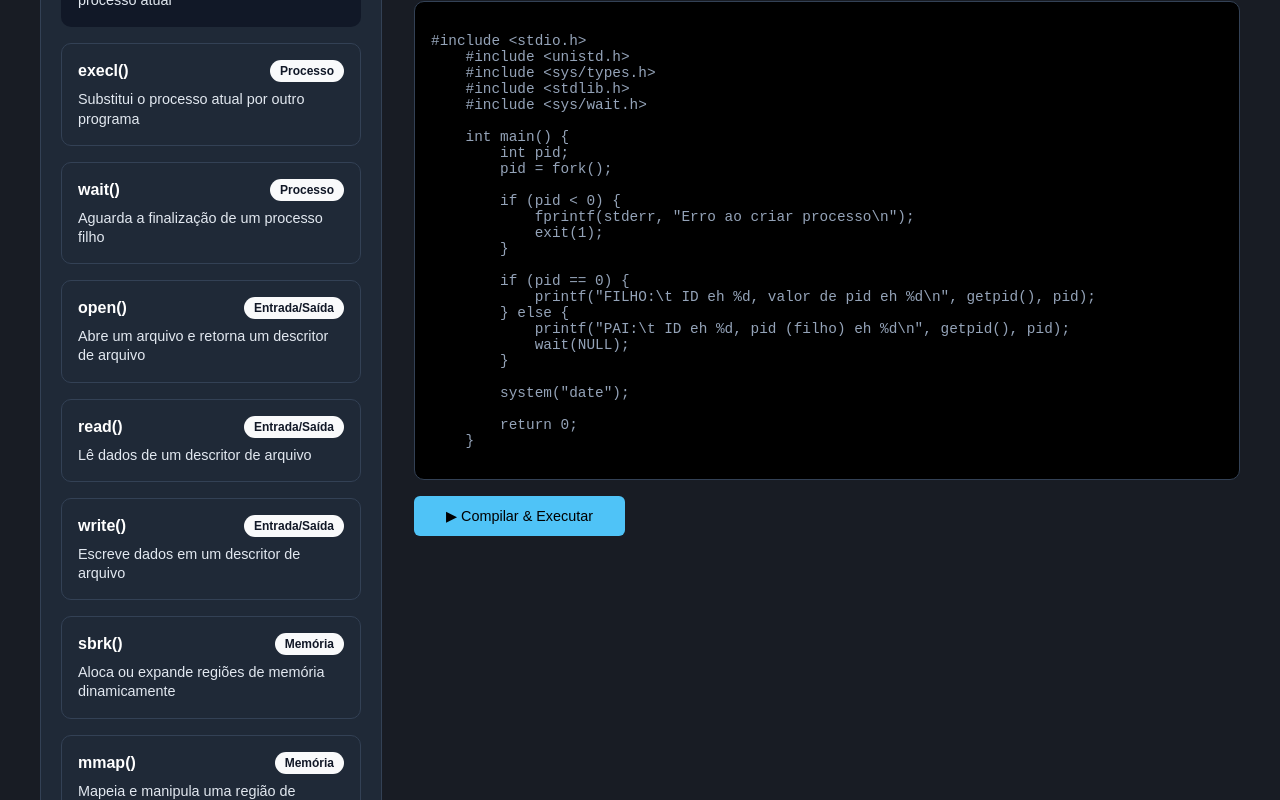
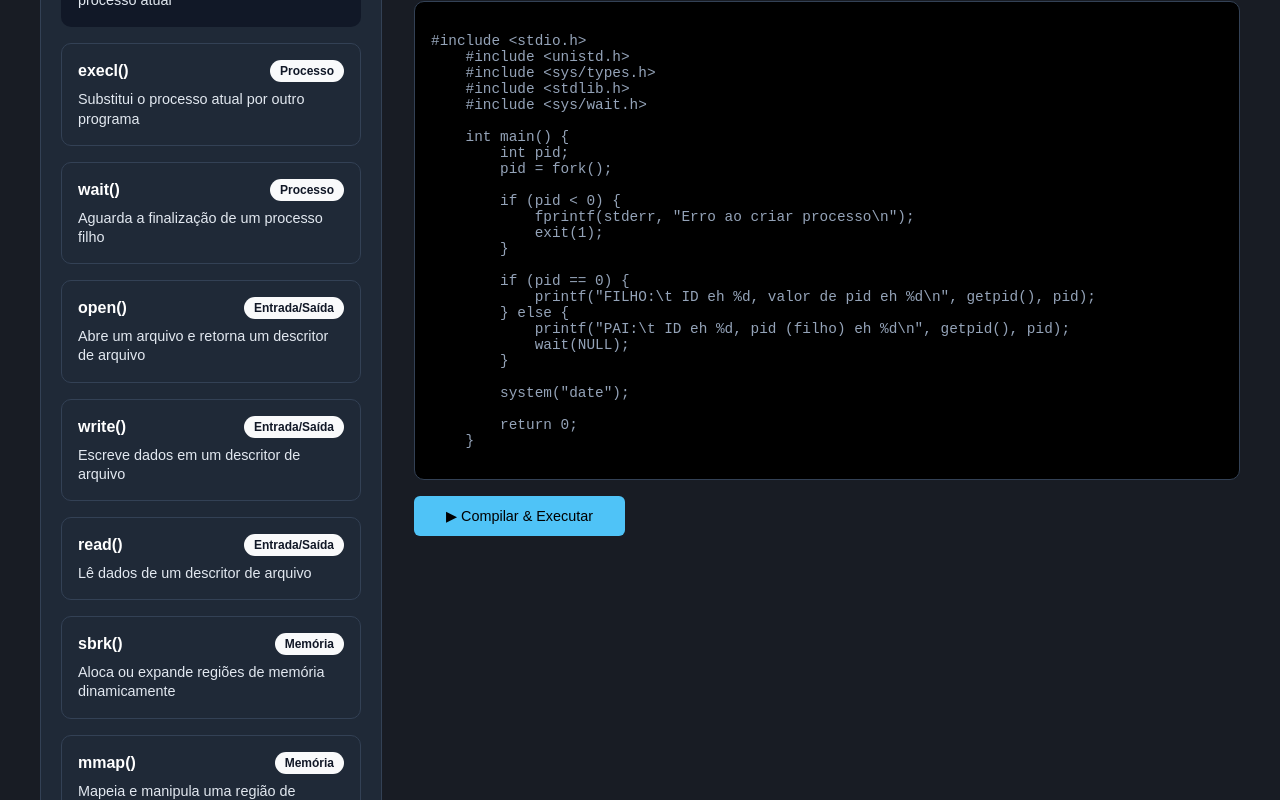
Before and after one commit to LHuss31/SOs_Project, a React (Vite) app in the folder Front-SOs/: page /SystemCalls in a window 1280 px wide. Shown: the part 402-1202 px from the top of the page. Built offline with nearby package versions, Linux system fonts and the light colour scheme.

Commit message:
Criando arquivos txt para cada usuario(testado com usuarios fixos sem login)

```diff
--- a/Front-SOs/src/pages/SystemCalls.jsx
+++ b/Front-SOs/src/pages/SystemCalls.jsx
@@ -113,117 +113,25 @@ const systemCalls = [
     explanation: `A chamada wait() suspende o processo pai até que o filho finalize.\n- fork() cria o processo filho\n- wait() bloqueia o pai até o filho terminar\n- setvbuf desativa o buffer para que printf seja impresso imediatamente\n- sleep(1) no fim evita corte da última linha em terminais web`
   },
   {
-    name: "open()",
-    description: "Abre um arquivo e retorna um descritor de arquivo",
-    type: "Entrada/Saída",
-    code: `#include <fcntl.h>
-  #include <unistd.h>
-  #include <stdio.h>
-  #include <stdlib.h>
-
-  int main() {
-      // Garante exibição imediata no terminal
-      setvbuf(stdout, NULL, _IONBF, 0);
-
-      int fd = open("./temptxt/arquivo_open.txt", O_CREAT | O_WRONLY, 0644);
-
-      if (fd == -1) {
-          perror("Erro ao abrir/criar o arquivo");
-          return 1;
-      }
-
-      printf("Arquivo aberto/criado com sucesso! FD: %d\\n", fd);
-
-      close(fd);
-
-      // Lista os arquivos no diretório atual (./temp/temptxt)
-      printf("\\nListando arquivos na pasta atual:\\n");
-      system("ls -l ./temptxt");
-
-      return 0;
-  }`,
-    explanation: `A chamada open() abre ou cria um arquivo.\n- O_CREAT: cria o arquivo se ele não existir\n- O_WRONLY: abre somente para escrita\n- Retorna um descritor de arquivo >= 0 ou -1 em erro.\n- O arquivo é criado em ./temp/temptxt, pois o backend define esse diretório como cwd\n- system("ls -l ./") lista os arquivos da pasta atual, incluindo o .txt criado`
-  }
-  ,
-  {
-    name: "read()",
-    description: "Lê dados de um descritor de arquivo",
-    type: "Entrada/Saída",
-    code: `#include <fcntl.h>
-  #include <unistd.h>
-  #include <stdio.h>
-  #include <stdlib.h>
-
-  int main() {
-      // Garante exibição imediata no terminal
-      setvbuf(stdout, NULL, _IONBF, 0);
-
-      int fd;
-      char buffer[128];
-      ssize_t bytesLidos;
-
-      fd = open("./temptxt/arquivo_open.txt", O_RDONLY);
-      if (fd == -1) {
-          perror("Erro ao abrir o arquivo para leitura");
-          return 1;
-      }
-
-      bytesLidos = read(fd, buffer, sizeof(buffer) - 1);
-      if (bytesLidos == -1) {
-          perror("Erro ao ler o arquivo");
-          close(fd);
-          return 1;
-      }
-
-      buffer[bytesLidos] = '\\0';
-      printf("Bytes lidos: %zd\\nConteúdo lido: %s\\n", bytesLidos, buffer);
-
-      close(fd);
-      return 0;
-  }`,
-    explanation: `A chamada read() lê até N bytes de um descritor de arquivo e armazena no buffer.\n- O arquivo precisa estar aberto com O_RDONLY\n- Retorna o número de bytes lidos ou -1 em caso de erro\n- Após a leitura, o conteúdo é exibido no terminal\n- Usa setvbuf() para garantir visibilidade no terminal do site`
+    "name": "open()",
+    "description": "Abre um arquivo e retorna um descritor de arquivo",
+    "type": "Entrada/Saída",
+    "code": "#include <fcntl.h>\n#include <unistd.h>\n#include <stdio.h>\n#include <stdlib.h>\n\nint main() {\n    setvbuf(stdout, NULL, _IONBF, 0);\n\n    int fd = open(\"arquivo_open.txt\", O_CREAT | O_WRONLY, 0644);\n\n    if (fd == -1) {\n        perror(\"Erro ao abrir/criar o arquivo\");\n        return 1;\n    }\n\n    printf(\"Arquivo aberto/criado com sucesso! FD: %d\\n\", fd);\n\n    close(fd);\n\n    printf(\"\\nListando arquivos na pasta atual:\\n\");\n    system(\"ls -l\");\n\n    return 0;\n}",
+    "explanation": "A chamada open() abre ou cria um arquivo.\n- O_CREAT: cria o arquivo se ele não existir\n- O_WRONLY: abre somente para escrita\n- Retorna um descritor de arquivo >= 0 ou -1 em erro.\n- O arquivo é criado na pasta isolada do usuário (cwd do processo)\n- system(\"ls -l\") lista os arquivos no diretório atual"
   },
   {
-    name: "write()",
-    description: "Escreve dados em um descritor de arquivo",
-    type: "Entrada/Saída",
-    code: `#include <fcntl.h>
-  #include <unistd.h>
-  #include <stdio.h>
-  #include <stdlib.h>
-  #include <string.h>
-
-  int main() {
-      // Garante visibilidade imediata no terminal
-      setvbuf(stdout, NULL, _IONBF, 0);
-
-      const char *mensagem = "Escrevendo com write()!\\n";
-      int fd = open("./temptxt/arquivo_open.txt", O_WRONLY | O_CREAT | O_TRUNC, 0644);
-
-      if (fd == -1) {
-          perror("Erro ao abrir o arquivo para escrita");
-          return 1;
-      }
-
-      ssize_t bytesEscritos = write(fd, mensagem, strlen(mensagem));
-      if (bytesEscritos == -1) {
-          perror("Erro ao escrever");
-          close(fd);
-          return 1;
-      }
-
-      printf("Bytes escritos: %zd\\n", bytesEscritos);
-      printf("Mensagem escrita com sucesso.\\n");
-
-      close(fd);
-
-      // Mostra os arquivos na pasta atual (./temp/temptxt)
-      printf("\\nListando arquivos no diretório atual:\\n");
-      system("ls -l ./temptxt");
-
-      return 0;
-  }`,
-    explanation: `A chamada write() escreve dados em um descritor de arquivo.\n- O_WRONLY abre o arquivo para escrita\n- O_CREAT cria o arquivo se ele não existir\n- O_TRUNC apaga o conteúdo anterior se o arquivo já existir\n- Retorna o número de bytes escritos ou -1 em caso de erro\n- Usa setvbuf() para garantir visibilidade no terminal do site`
+    "name": "write()",
+    "description": "Escreve dados em um descritor de arquivo",
+    "type": "Entrada/Saída",
+    "code": "#include <fcntl.h>\n#include <unistd.h>\n#include <stdio.h>\n#include <stdlib.h>\n#include <string.h>\n\nint main() {\n    setvbuf(stdout, NULL, _IONBF, 0);\n\n    const char *mensagem = \"Escrevendo com write()!\\n\";\n    int fd = open(\"arquivo_open.txt\", O_WRONLY | O_CREAT | O_TRUNC, 0644);\n\n    if (fd == -1) {\n        perror(\"Erro ao abrir o arquivo para escrita\");\n        return 1;\n    }\n\n    ssize_t bytesEscritos = write(fd, mensagem, strlen(mensagem));\n    if (bytesEscritos == -1) {\n        perror(\"Erro ao escrever\");\n        close(fd);\n        return 1;\n    }\n\n    printf(\"Bytes escritos: %zd\\n\", bytesEscritos);\n    printf(\"Mensagem escrita com sucesso.\\n\");\n\n    close(fd);\n\n    printf(\"\\nListando arquivos no diretório atual:\\n\");\n    system(\"ls -l\");\n\n    return 0;\n}",
+    "explanation": "A chamada write() escreve dados em um descritor de arquivo.\n- O_WRONLY abre o arquivo para escrita\n- O_CREAT cria o arquivo se ele não existir\n- O_TRUNC apaga o conteúdo anterior se o arquivo já existir\n- Retorna o número de bytes escritos ou -1 em caso de erro\n- Usa setvbuf() para garantir visibilidade no terminal do site"
+  },
+  {
+    "name": "read()",
+    "description": "Lê dados de um descritor de arquivo",
+    "type": "Entrada/Saída",
+    "code": "#include <fcntl.h>\n#include <unistd.h>\n#include <stdio.h>\n#include <stdlib.h>\n\nint main() {\n    setvbuf(stdout, NULL, _IONBF, 0);\n\n    int fd;\n    char buffer[128];\n    ssize_t bytesLidos;\n\n    fd = open(\"arquivo_open.txt\", O_RDONLY);\n    if (fd == -1) {\n        perror(\"Erro ao abrir o arquivo para leitura\");\n        return 1;\n    }\n\n    bytesLidos = read(fd, buffer, sizeof(buffer) - 1);\n    if (bytesLidos == -1) {\n        perror(\"Erro ao ler o arquivo\");\n        close(fd);\n        return 1;\n    }\n\n    buffer[bytesLidos] = '\\0';\n    printf(\"Bytes lidos: %zd\\nConteúdo lido: %s\\n\", bytesLidos, buffer);\n\n    close(fd);\n    return 0;\n}",
+    "explanation": "A chamada read() lê até N bytes de um descritor de arquivo e armazena no buffer.\n- O arquivo precisa estar aberto com O_RDONLY\n- Retorna o número de bytes lidos ou -1 em caso de erro\n- Após a leitura, o conteúdo é exibido no terminal\n- Usa setvbuf() para garantir visibilidade no terminal do site"
   },
   {
     name: "sbrk()",
@@ -351,10 +259,19 @@ export default function SystemCallsExplorer() {
 
   const handleCompileAndRun = async () => {
     try {
+      const userId = localStorage.getItem("userId");
+
+      if (!userId) {
+        setStdout("");
+        setStderr("Usuário não autenticado. Faça login.");
+        setActiveTab("Output");
+        return;
+      }
+
       const response = await fetch("http://localhost:3000/api/systemcalls/run", {
         method: "POST",
         headers: { "Content-Type": "application/json" },
-        body: JSON.stringify({ codigo: currentCall.code }),
+        body: JSON.stringify({ codigo: currentCall.code, userId }),
       });
 
       const result = await response.json();
```
Also changed, not shown: 1 other file (tests, documents, lock files or other folders).
